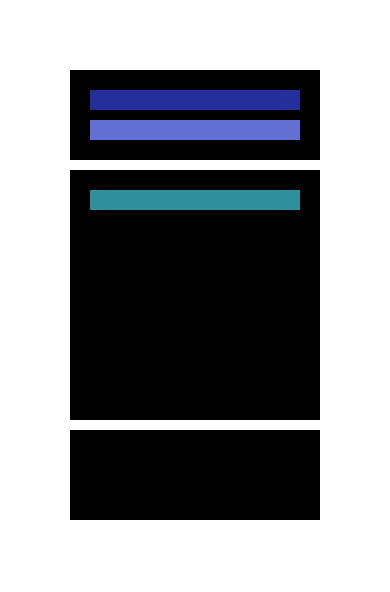
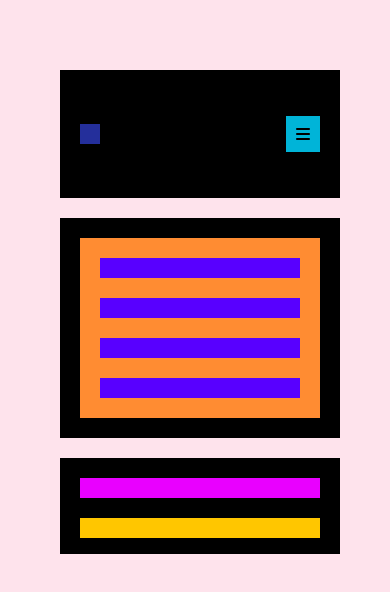
Before and after one commit to alexgtz1512/PinkKiss, a website: page index.html in a window 390 px wide. Drawn offline with Linux system fonts and the light colour scheme.

Commit message:
Se sube estructura base index con medias queries

```diff
--- a/index.html
+++ b/index.html
@@ -22,6 +22,7 @@
         <div class="header">
             <div class="logo"></div>
             <nav class="nav-bar"></nav>
+            <i class="fa-solid fa-bars"></i>
         </div>
 
         <!-- Seccion del MAIN -->
@@ -38,7 +39,7 @@
 
         <!-- Seccion del FOOTER -->
         <footer class="footer">
-            <div class="social-networs"></div>
+            <div class="social-networks"></div>
             <div class="copyright"></div>
         </footer>
 
--- /dev/null
+++ b/scss/base/_fonts.scss
@@ -0,0 +1,5 @@
+// Roboto
+@import url('https://fonts.googleapis.com/css2?family=Roboto:wght@100;300;400;500;700;900&display=swap');
+
+// Ubuntu
+@import url('https://fonts.googleapis.com/css2?family=Ubuntu:wght@300;400;500;700&display=swap');
--- a/scss/base/_variables.scss
+++ /dev/null
@@ -1,8 +0,0 @@
-// Declaracion de variables del proyecto
-
-// Anchura maxima del contenido desktop
-$max-width: 1200px;
-
-// Colores
-$primary-color     : #FFEEEE;
-$primary-color-alt : #FFF6EA;
--- a/scss/styles.scss
+++ b/scss/styles.scss
@@ -1,24 +1,52 @@
 // imports
-@import "base/variables";
+@import "utilities/variables";
+@import "base/fonts";
+
+
 
 // Reset
 * {
     margin: 10px;
     padding: 10px;
     box-sizing: border-box;
+    font-family: 'Roboto', sans-serif;
+}
+
+body {
+        background-color: #FEE3EC;
+}
+
+// Seccion PADRE
+.web-container {
+    max-width: $max-width;
+    min-width: $min-width;
+    margin: 10px auto;
+    display: flex;
+    flex-flow: column nowrap;
+
 }
 
 // Seccion HEADER
 
 .header {
     background: #000;
+    height: $header-height;
+    display: flex;
+    justify-content: space-evenly;
+    align-items: center;
 
     .logo {
         background-color: #242F9B;
+        flex: 1 1 auto;
     }
 
     .nav-bar {
         background-color: #646FD4;
+        flex: 3 1 auto;
+    }
+
+    .fa-bars {
+        display: none;
     }
 }
 
@@ -29,9 +57,37 @@
     .banner-offer {
         background-color: #2F8F9D;
     }
+
+    .main-cards {
+        background-color: #FF8C32;
+        display: flex;
+        flex-wrap: wrap;
+
+        .card {
+            background-color: #5800FF;
+            flex: 1 1 100%;
+        }
+    }
+
+    .banner-ads {
+        background-color: #DDDDDD;
+    }
 }
 
 // Seccion de FOOTER
 .footer {
     background-color: #000;
+    height: $footer-height;
+    display: flex;
+    flex-flow: column nowrap;
+
+    .social-networks {
+        background-color: #E900FF;
+    }
+
+    .copyright {
+        background-color: #FFC600;
+    }
 }
+
+@import "utilities/media-queries";
--- /dev/null
+++ b/scss/utilities/_media-queries.scss
@@ -0,0 +1,56 @@
+// Seccion de MEDIAS QUERIES
+
+// ------------- MQ 800px -------------
+@media screen and (max-width: 800px) {
+    .main {
+        .main-cards {
+
+            .card {
+                flex: 1 1 40%;
+            }
+        }
+    }
+}
+
+// ------------- MQ 600px -------------
+@media screen and (max-width: 600px) {
+    .header {
+        justify-content: space-between;
+        .logo {
+            flex: 0 1 auto;
+        }
+
+        .nav-bar {
+            display: none;
+        }
+
+        .fa-bars {
+            background-color: #00B4D8;
+            display: block;
+            flex: 0 1 auto;
+        }
+    }
+
+
+    .main {
+        .banner-offer {
+            display: none;
+        }
+
+        .banner-ads {
+            display: none;
+        }
+    }
+}
+
+// ------------- MQ 480px -------------
+@media screen and (max-width: 480px) {
+    .main {
+        .main-cards {
+            flex-direction: column;
+            .card {
+
+            }
+        }
+    }
+}
--- /dev/null
+++ b/scss/utilities/_variables.scss
@@ -0,0 +1,15 @@
+// Declaracion de variables del proyecto
+
+// Anchura maxima del contenido desktop
+$max-width: 1200px;
+$min-width: 320px;
+
+// ------------- Colores --------------
+$primary-color     : #FFEEEE;
+$primary-color-alt : #FFF6EA;
+
+// ------------- Tamaños --------------
+$header-height: 8rem;
+$footer-height: 6rem;
+
+//Cards
```
Also changed, not shown: css/main.css.
